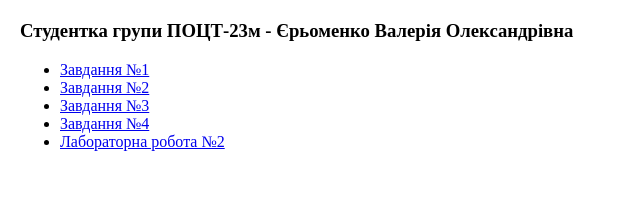
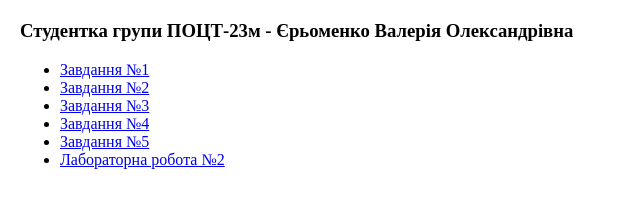
Before and after one commit to Lera2110/eryomenko, a plain HTML site: page index.html in a window 1280 px wide. Shown: the whole page, without its empty margins (0-640 px from the left). Drawn offline with Linux system fonts and the light colour scheme.

Commit message:
Update index.html

```diff
--- a/index.html
+++ b/index.html
@@ -9,6 +9,7 @@
             <li><a href="https://lera2110.github.io/eryomenko/LR_2/">Завдання №2</a></li>
             <li><a href="https://lera2110.github.io/eryomenko/LR_3/">Завдання №3</a></li>
             <li><a href="https://lera2110.github.io/eryomenko/LR_4/">Завдання №4</a></li>
+            <li><a href="https://lera2110.github.io/eryomenko/LR_4/">Завдання №5</a></li>
             <li><a href="https://lera2110.github.io/eryomenko/LR1/">Лабораторна робота №2</a></li>
         </ul>
     </body>
```
